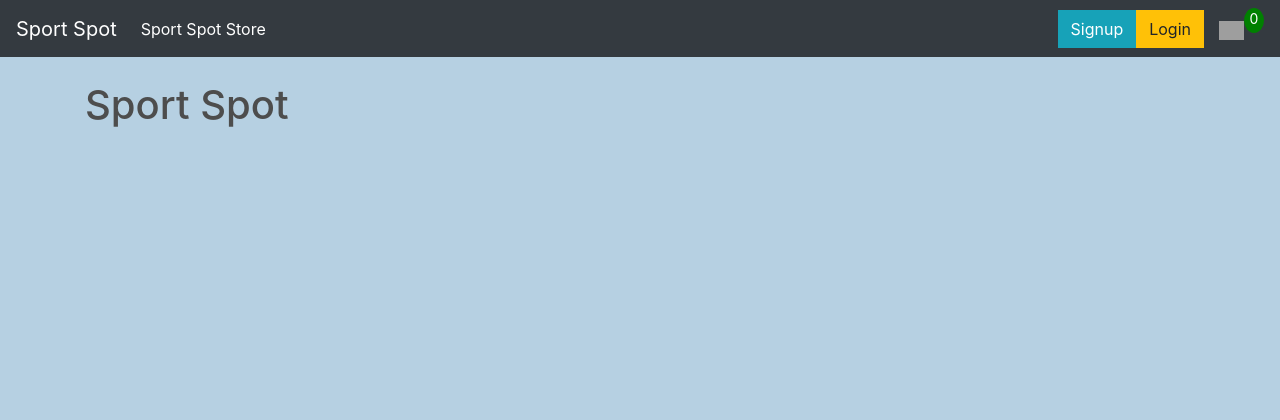
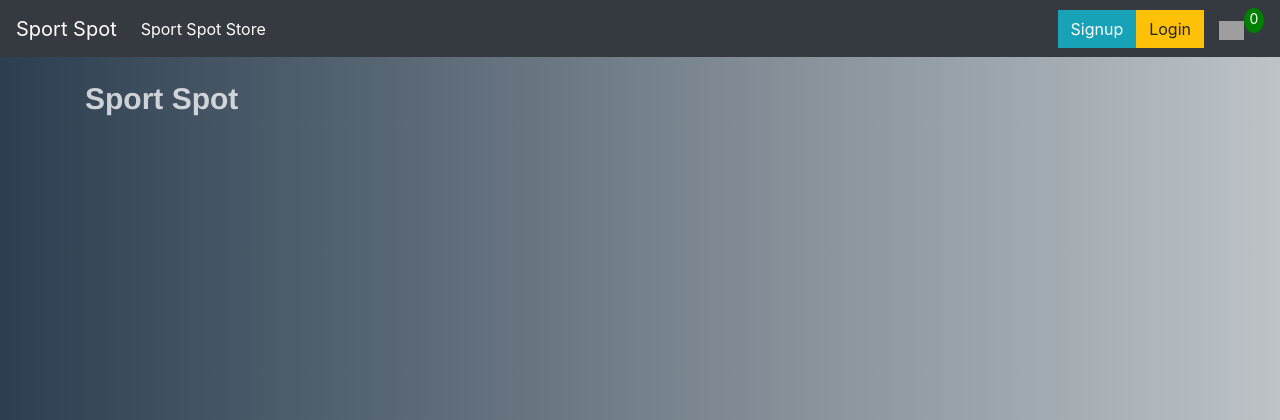
Before and after one commit to maclamour/Sport-Spot, a Django app: page / in a window 1280 px wide. Shown: the top 420 px of the page. Run offline with Django 4.2, Linux system fonts and the light colour scheme; parts of the project's set-up code (start-up, migrations or seed data) failed here and were passed over; some libraries are stand-ins or nearby versions; grey boxes are pictures that could not be loaded.

Commit message:
working on css for the page

```diff
--- a/main_app/static/styles/app.css
+++ b/main_app/static/styles/app.css
@@ -1,13 +1,23 @@
 body{
-	background-color:#B6D0E2;
+	background: #bdc3c7;  /* fallback for old browsers */
+	background: -webkit-linear-gradient(to right, #2c3e50, #bdc3c7);  /* Chrome 10-25, Safari 5.1-6 */
+	background: linear-gradient(to right, #2c3e50, #bdc3c7); /* W3C, IE 10+/ Edge, Firefox 16+, Chrome 26+, Opera 12+, Safari 7+ */
+
 }
 
-h1,h2,h3,h4,h5,h6{
-	color:hsl(0, 0%, 30%);
+h1{
+	color: rgba(255, 255, 255, 0.752);
+    font-weight: bold;
+	font-family: Helvetica, Arial, sans-serif;
+	font-size: 30px;
+}
+
+h2,h3,h4,h5,h6{
+	color:hsla(0, 33%, 1%, 0.752);
 }
 
 .box-element{
-	box-shadow:hsl(0, 0%, 80%) 0 0 16px;
+	box-shadow:hsl(0, 100%, 1%) 0 0 16px;
 	background-color: #DCEDC8;
 	border-radius: 4px;
 	padding: 10px;
--- a/main_app/templates/base.html
+++ b/main_app/templates/base.html
@@ -9,6 +9,7 @@
 	<meta name="viewport" content="width=device-width, initial-scale=1, maximum-scale=1, minimum-scale=1" />
 
 	<link rel="stylesheet" href="https://stackpath.bootstrapcdn.com/bootstrap/4.4.1/css/bootstrap.min.css" integrity="sha384-Vkoo8x4CGsO3+Hhxv8T/Q5PaXtkKtu6ug5TOeNV6gBiFeWPGFN9MuhOf23Q9Ifjh" crossorigin="anonymous">
+
 	<link rel="stylesheet" href="https://cdnjs.cloudflare.com/ajax/libs/font-awesome/5.15.4/css/all.min.css">
 	<link rel="stylesheet" href="{% static 'styles/app.css' %}" />
 	<script src="{% static 'scripts/main.js' %}" defer></script>
```
